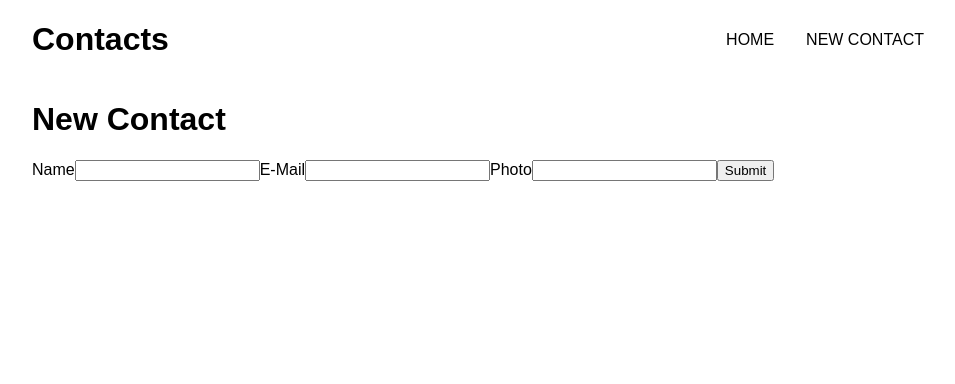
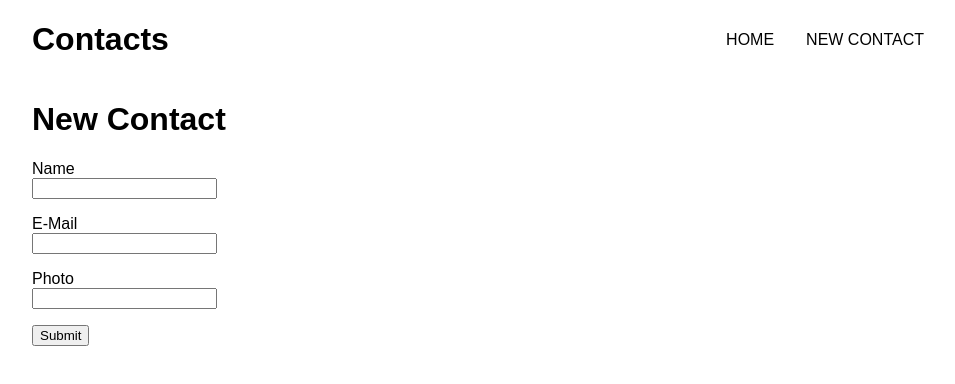
Before and after one commit to ga-wdi-exercises/checkpoint-react, a React (Create React App) app: page /new-contact in a window 1280 px wide. Shown: the top 384 px of the page, without its empty margins (158-1113 px from the left). Built offline with nearby package versions, Linux system fonts and the light colour scheme.

Commit message:
Update form style

```diff
--- a/src/components/NewContact/NewContact.js
+++ b/src/components/NewContact/NewContact.js
@@ -42,12 +42,12 @@ class NewContact extends Component {
       <div>
         <h1>New Contact</h1>
         <form onSubmit={(e) => this.handleSubmit(e)}>
-          <label>Name</label>
-          <input type='text' onChange={(e) => this.setName(e)} />
-          <label>E-Mail</label>
-          <input type='text' onChange={(e) => this.setEmail(e)} />
-          <label>Photo</label>
-          <input type='text' onChange={(e) => this.setPhoto(e)} />
+          <p><label>Name</label><br />
+            <input type='text' onChange={(e) => this.setName(e)} /></p>
+          <p><label>E-Mail</label><br />
+            <input type='text' onChange={(e) => this.setEmail(e)} /></p>
+          <p><label>Photo</label><br />
+            <input type='text' onChange={(e) => this.setPhoto(e)} /></p>
           <input type='submit' />
         </form>
       </div>
```
